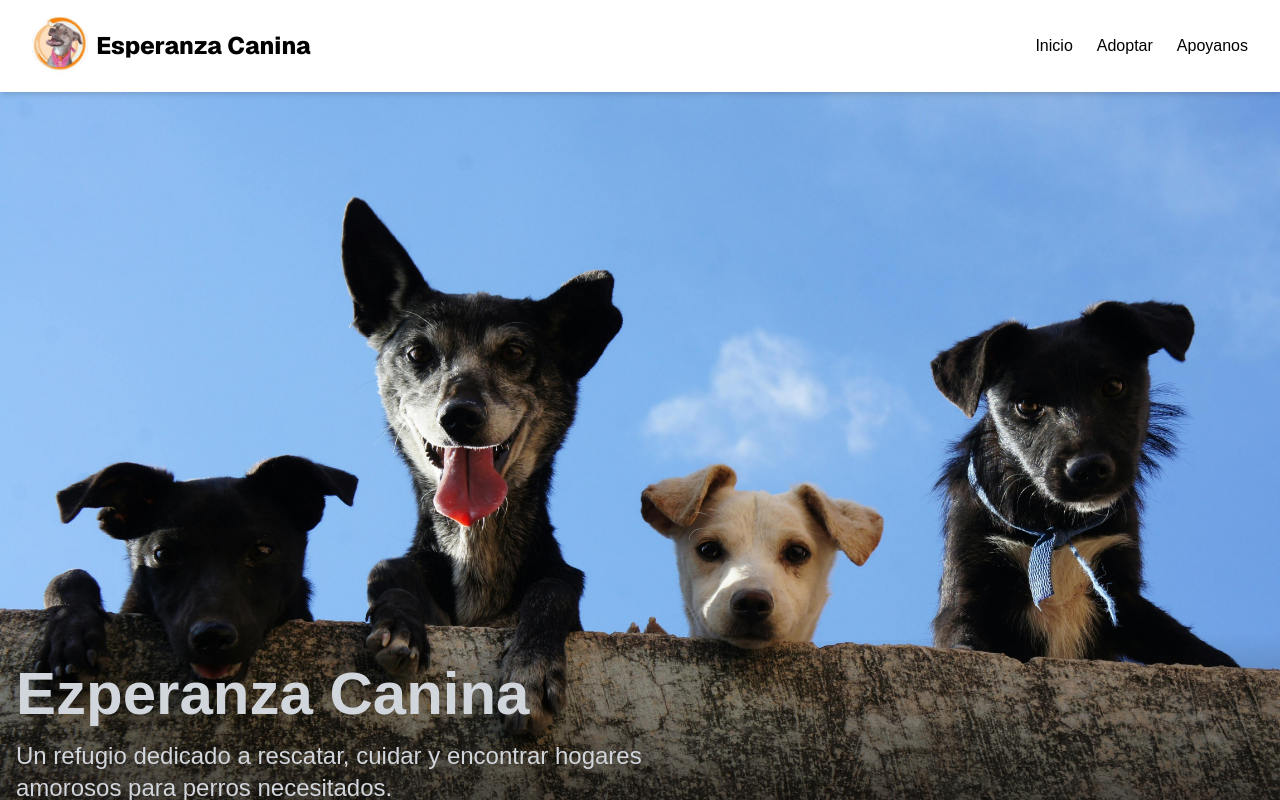
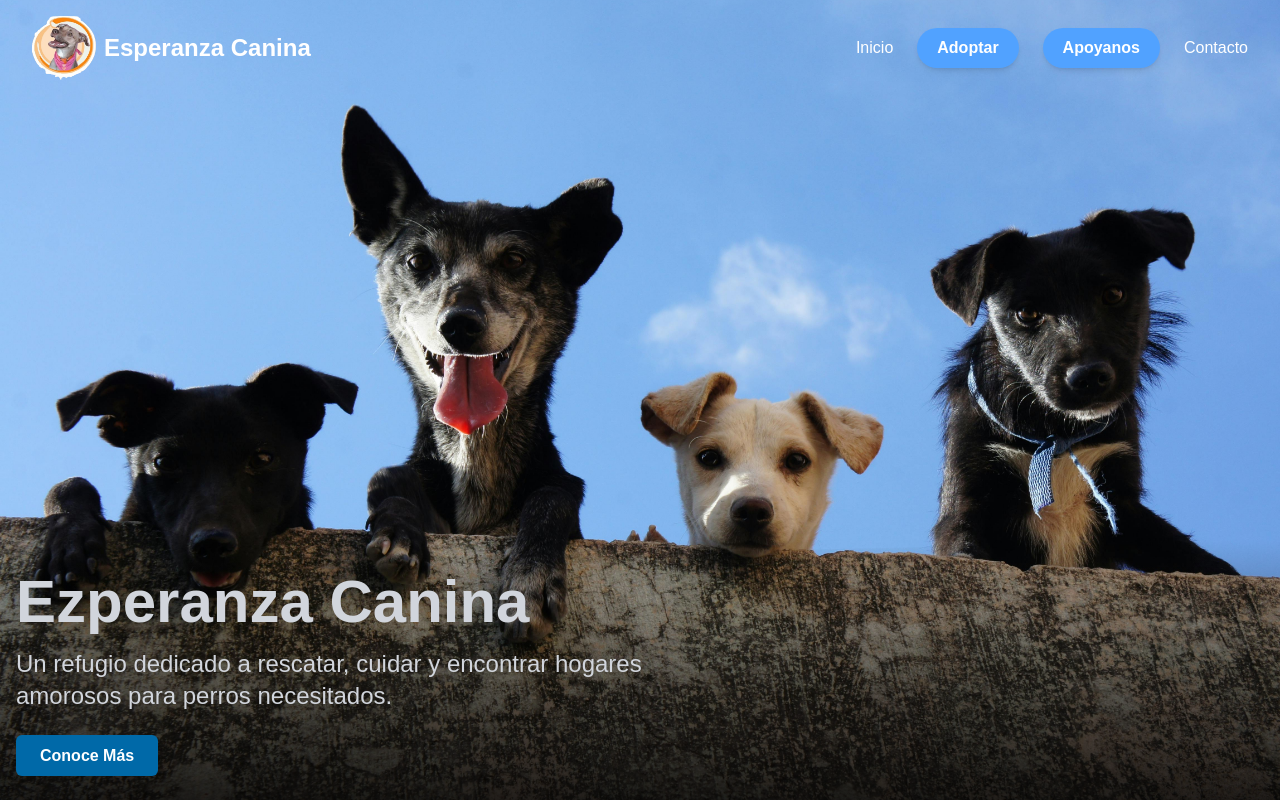
Before and after one commit to SergioEderCervantes/Esperanza-Canina-Web-App, a Next.js app in the folder frontend/: page / in a window 1280 px wide. Shown: the top 800 px of the page. Built offline with nearby package versions, Linux system fonts and the light colour scheme; no server answers.

Commit message:
paginacion y mejoras en la navbar

```diff
--- a/frontend/package.json
+++ b/frontend/package.json
@@ -15,8 +15,10 @@
     "@fortawesome/free-regular-svg-icons": "^7.0.1",
     "@fortawesome/free-solid-svg-icons": "^7.0.1",
     "@fortawesome/react-fontawesome": "^3.0.2",
+    "@gsap/react": "^2.1.2",
     "class-variance-authority": "^0.7.1",
     "clsx": "^2.1.1",
+    "gsap": "^3.13.0",
     "lucide-react": "^0.544.0",
     "next": "15.5.2",
     "next-cloudinary": "^6.16.0",
--- /dev/null
+++ b/frontend/src/app/api/route.ts
@@ -0,0 +1,19 @@
+import { NextResponse } from "next/server";
+import { perritosList } from "@/api/sdk.gen";
+
+export async function GET(request: Request) {
+  const { searchParams } = new URL(request.url);
+  const page = Number(searchParams.get("page")) || 1;
+
+  try {
+    const res = await perritosList({
+      query: { page },
+      security: [],
+    });
+
+    return NextResponse.json(res.data);
+  } catch (error) {
+    console.error("Error en API /api/perritos:", error);
+    return NextResponse.json({ error: "No se pudieron obtener los perritos" }, { status: 500 });
+  }
+}
--- a/frontend/src/app/perritos/page.tsx
+++ b/frontend/src/app/perritos/page.tsx
@@ -1,20 +1,7 @@
-import DogCard from "@/components/perritos/DogCard";
-import { ButtonPagination } from "@/components/ui/buttonPagination";
-
-import { perritosList } from "@/api/sdk.gen"
-import { DogList } from "@/api";
-
-export default async function PerritosPage() {
-  // Estos datos vendrán de la API Django después, por ahora mock
-  // TODO quitar el la llamada aqui, no es buena practica
-  const res = await perritosList({security : []})
-  let dogs_data: DogList[] = [];
-  if (res.data?.data){
-    dogs_data = res.data.data
-  }
+import DogListClient from "@/components/perritos/DogListClient";
 
 
-
+export default function PerritosPage() {
   return (
     <main className="mx-auto p-6 bg-gray-100">
       {/* Encabezado */}
@@ -48,17 +35,8 @@ export default async function PerritosPage() {
         </select>
       </div>
 
-      {/* Grid de tarjetas */}
-      <div className="grid grid-cols-1 sm:grid-cols-2 lg:grid-cols-4 gap-6 text-gray-500">
-        {dogs_data && dogs_data.length > 0
-          ? dogs_data.map((dog) => <DogCard key={dog.id} dog={dog} />)
-          : <div className="col-span-full text-center text-gray-700 py-8">No hay perritos que enseñar</div>}
-      </div>
-
-      {/* Paginación */}
-      <div className="flex justify-center mt-10 gap-2">
-        <ButtonPagination page={1} />
-      </div>
+      {/* Componente de lista con paginación */}
+      <DogListClient />
     </main>
   );
 }
--- a/frontend/src/components/layout/Footer.tsx
+++ b/frontend/src/components/layout/Footer.tsx
@@ -2,9 +2,10 @@ import { FaFacebook, FaInstagram, FaTwitter } from "react-icons/fa";
 import { FaPaw, FaPhone, FaEnvelope } from "react-icons/fa";
 import Link from "next/link";
 
+
 export default function Footer() {
   return (
-    <footer className="bg-[#0d1321] text-gray-300 py-10">
+    <footer id="contacto" className="bg-[#0d1321] text-gray-300 py-10">
       <div className="max-w-7xl mx-auto px-6 grid md:grid-cols-3 gap-15">
 
         <div>
--- a/frontend/src/components/layout/Nav.tsx
+++ b/frontend/src/components/layout/Nav.tsx
@@ -1,19 +1,94 @@
-import { FaPaw } from "react-icons/fa";
+"use client";
+
+import React, { useState, useEffect } from "react";
 import Link from "next/link";
-
+import { useGSAP } from "@gsap/react";
 
 export default function Nav() {
-    return (
-         <nav className="bg-white flex  justify-between items-center px-8 py-4 shadow-md text-black">
-          <div className="flex justify-around items-center gap-2 text-[24px] font-bold">
-            <img src="/logo.png" alt="Esperanza Canina" className="h-15"/>
-            <Link href="/" className="font-sans font-extrabold">Esperanza Canina</Link>
-          </div>
-          <div className="flex justify-between align-start items-center gap-6 text-2 font-medium">
-            <Link href="/">Inicio</Link>
-            <Link href="/perritos">Adoptar</Link>
-            <Link href="/ayuda">Apoyanos</Link>
-          </div>
-        </nav>
-    )
+  const [scrolled, setScrolled] = useState(false);
+
+  useEffect(() => {
+    const handleScroll = () => {
+      setScrolled(window.scrollY > 100);
+    };
+
+    window.addEventListener("scroll", handleScroll);
+
+    return () => {
+      window.removeEventListener("scroll", handleScroll);
+    };
+  }, []);
+
+  // Clases dinámicas basadas en el estado 'scrolled'
+  const navbarClasses = `
+        fixed top-0 w-full z-20 px-8 py-4 transition-all duration-300 ease-in-out
+        ${scrolled ? "bg-white shadow-lg" : "bg-transparent"}
+    `;
+
+  const textClasses = `
+        transition-colors duration-300 ease-in-out
+        ${scrolled ? "text-gray-900" : "text-white"}
+    `;
+
+  const buttonBorderClasses = `
+        transition-colors duration-300 ease-in-out
+        ${
+          scrolled
+            ? "border-gray-900 hover:text-white" // Sólido: Borde oscuro, hover blanco
+            : "border-white " // Transparente: Borde blanco, hover oscuro
+        }
+    `;
+
+  return (
+    <nav className={navbarClasses}>
+      <div className="container mx-auto flex items-center justify-between">
+        {/* LOGOTIPO Y NOMBRE */}
+        <div className="flex items-center gap-2 text-xl font-bold">
+          <img src="/logo.png" alt="Logo" className="h-16 w-16" />
+          <Link
+            href="/"
+            className={`font-amigable text-2xl font-extrabold ${textClasses}`}
+          >
+            Esperanza Canina
+          </Link>
+        </div>
+
+        {/* ENLACES DE NAVEGACIÓN (Desktop) */}
+        <div className="hidden md:flex items-center gap-6 text-base font-medium">
+          <Link
+            href="/"
+            className={`hover:border-b-2 border-transparent eaFse-in-out hover:border-blue-500 transition duration-300 ${textClasses}`}
+          >
+            Inicio
+          </Link>
+
+          {/* BOTÓN PRINCIPAL: Adoptar (Destacado) */}
+          <Link
+            href="/perritos"
+            className="px-5 py-2 rounded-full bg-blue-400 text-white font-bold shadow-md hover:bg-blue-600 transition duration-300"
+          >
+            Adoptar
+          </Link>
+
+          {/* BOTÓN SECUNDARIO: Apoyanos (Destacado con borde) */}
+          <Link
+            href="/ayuda"
+            className={`px-5 py-2 rounded-full font-bold bg-blue-400 hover:bg-blue-600 text-white transition duration-300 shadow-md`}
+          >
+            Apoyanos
+          </Link>
+
+          <Link
+            href="#contacto"
+            className={`hover:border-b-2 border-transparent eaFse-in-out
+               hover:border-blue-500 transition duration-300 ${textClasses}`}
+          >
+            Contacto
+          </Link>
+        </div>
+
+        {/* MENÚ HAMBURGUESA PARA MÓVIL IRÍA AQUÍ */}
+      </div>
+    </nav>
+  );
 }
--- /dev/null
+++ b/frontend/src/components/perritos/DogListClient.tsx
@@ -0,0 +1,59 @@
+"use client";
+
+import { useState, useEffect } from "react";
+import DogCard from "@/components/perritos/DogCard";
+import { ButtonPagination } from "@/components/ui/buttonPagination";
+import { DogList, PaginatedDogListList } from "@/api";
+
+export default function DogListClient() {
+  const [dogsData, setDogsData] = useState<PaginatedDogListList | null>(null);
+  const [page, setPage] = useState(1);
+  const [loading, setLoading] = useState(false);
+
+  const loadDogs = async (pageNum: number) => {
+    setLoading(true);
+    try {
+      const res = await fetch(`/api?page=${pageNum}`);
+      const data = await res.json();
+      setDogsData(data);
+    } catch (err) {
+      console.error("Error cargando perritos:", err);
+    } finally {
+      setLoading(false);
+    }
+  };
+
+  useEffect(() => {
+    loadDogs(page);
+  }, [page]);
+
+  if (!dogsData) return <p className="text-center text-gray-600">Cargando...</p>;
+
+  return (
+    <>
+      {/* Grid de tarjetas */}
+      <div className="grid grid-cols-1 sm:grid-cols-2 lg:grid-cols-4 gap-6 text-gray-500">
+        {loading ? (
+          <div className="col-span-full text-center py-8 text-gray-600">
+            Cargando página {page}...
+          </div>
+        ) : dogsData.data && dogsData.data.length > 0 ? (
+          dogsData.data.map((dog: DogList) => <DogCard key={dog.id} dog={dog} />)
+        ) : (
+          <div className="col-span-full text-center text-gray-700 py-8">
+            No hay perritos que enseñar
+          </div>
+        )}
+      </div>
+
+      {/* Paginación */}
+      <div className="flex justify-center mt-10 gap-2">
+        <ButtonPagination
+          currentPage={dogsData.current_page}
+          totalPages={dogsData.total_pages}
+          onChangePage={(newPage) => setPage(newPage)}
+        />
+      </div>
+    </>
+  );
+}
--- a/frontend/src/components/ui/buttonPagination.tsx
+++ b/frontend/src/components/ui/buttonPagination.tsx
@@ -1,10 +1,52 @@
+"use client";
 
+import { ChevronLeft, ChevronRight } from "lucide-react";
 
+type ButtonPaginationProps = {
+  currentPage: number;
+  totalPages: number;
+  onChangePage: (page: number) => void;
+};
 
-export function ButtonPagination({ page }: { page: number }) {
-    return (
-        <button className="px-3 py-1 rounded-md bg-gray-200 hover:bg-gray-300 text-gray-400">
-            {page}
-        </button>
-    )
+export function ButtonPagination({
+  currentPage,
+  totalPages,
+  onChangePage,
+}: ButtonPaginationProps) {
+  return (
+    <div className="flex gap-2 items-center">
+      <button
+        disabled={currentPage === 1}
+        onClick={() => onChangePage(currentPage - 1)}
+        className="px-1 py-1 rounded-lg bg-transparent disabled:opacity-50 text-white"
+      >
+        <ChevronLeft size={24} className="text-blue-500" />
+      </button>
+
+      {Array.from({ length: totalPages }).map((_, i) => {
+        const num = i + 1;
+        return (
+          <button
+            key={num}
+            onClick={() => onChangePage(num)}
+            className={`px-3 text-lg bg-transparent ${
+              currentPage === num
+                ? " text-blue-500 text-xl font-bold"
+                : " text-black hover:text-blue-400"
+            }`}
+          >
+            {num}
+          </button>
+        );
+      })}
+
+      <button
+        disabled={currentPage === totalPages}
+        onClick={() => onChangePage(currentPage + 1)}
+        className="px-2 py-2 rounded-lg bg-transparent disabled:opacity-50 text-white"
+      >
+        <ChevronRight size={24} className="text-blue-500" />
+      </button>
+    </div>
+  );
 }
```
Also changed, not shown: 1 other file (tests, documents, lock files or other folders).
